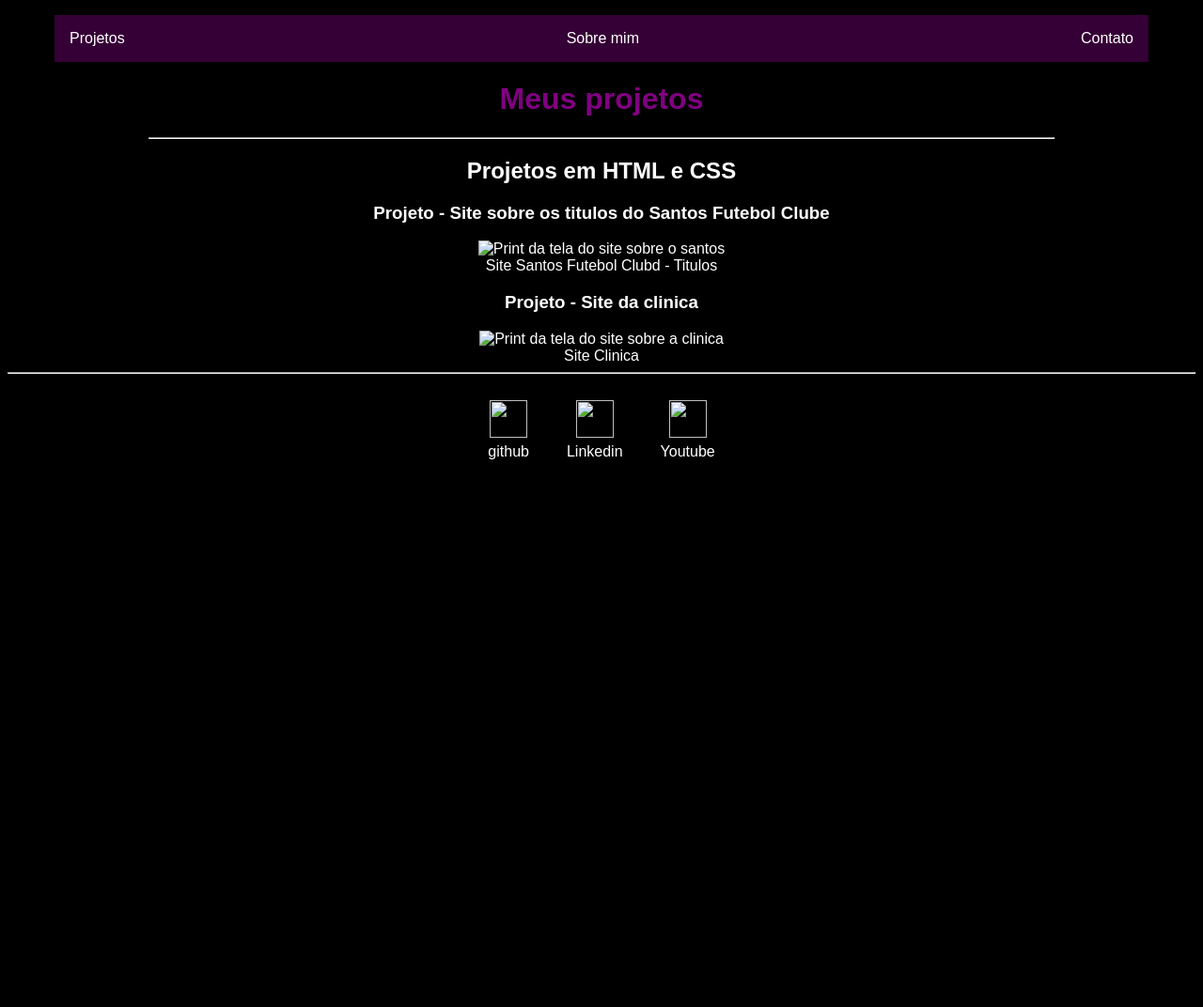
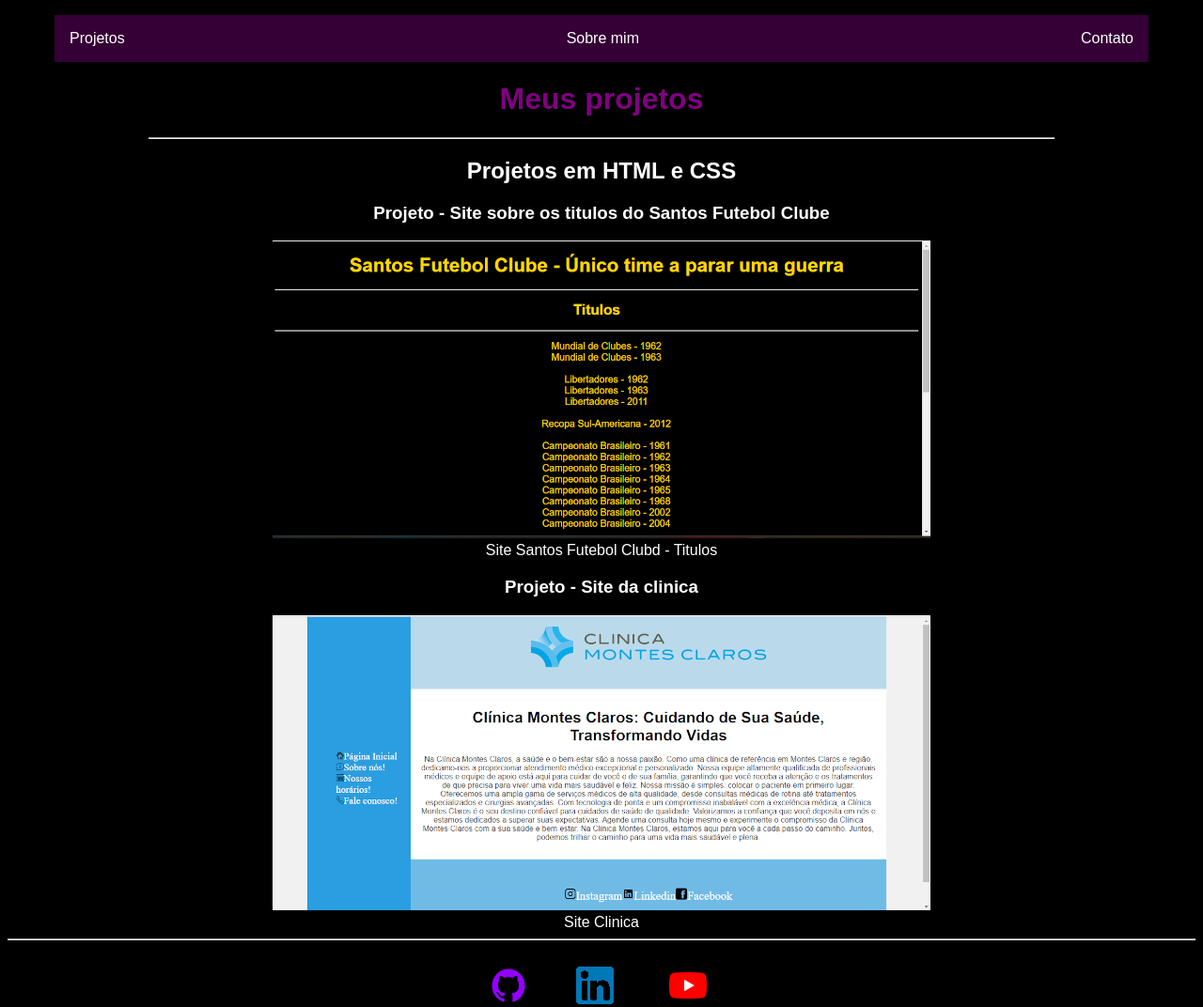
Before and after one commit to GuxtaPires/portifiolio-html, a plain HTML site: page html/project.html in a window 1280 px wide. Shown: the top 1072 px of the page at 94% size. Before the commit the page ends 800 px from the top, so only its background shows below. Drawn offline with Linux system fonts and the light colour scheme; files that its build step writes are made by us from their sources.

Commit message:
Correcao de Bugs

```diff
--- a/html/project.html
+++ b/html/project.html
@@ -4,7 +4,7 @@
     <meta charset="UTF-8">
     <meta name="viewport" content="width=device-width, initial-scale=1.0">
     <title>Meus Projetos</title>
-    <link rel="stylesheet" href="style.css">
+    <link rel="stylesheet" href="../css/style.css">
     <link rel="shortcut icon" href="Favcon/Oxygen-Icons.org-Oxygen-Actions-project-open.ico" type="image/x-icon">
 </head>
 <body>
@@ -29,12 +29,12 @@
 
             <h3>Projeto - Site sobre os titulos do Santos Futebol Clube</h3>
 
-            <img src="imagem/imagem-projetos/projeto-santos.png" alt="Print da tela do site sobre o santos">
+            <img src="../imagem/imagem-projetos/projeto-santos.png" alt="Print da tela do site sobre o santos">
             <br>
             <a href="https://site-santos-futebol-clube-ti-tulos-link-9ia8rcbcj-guxtapires.vercel.app/">Site Santos Futebol Clubd - Titulos</a>
 
             <h3>Projeto - Site da clinica</h3>
-            <img src="imagem/imagem-projetos/projeto-clinica.png" alt="Print da tela do site sobre a clinica">
+            <img src="../imagem/imagem-projetos/projeto-clinica.png" alt="Print da tela do site sobre a clinica">
             <br>
             <a href="https://vercel.com/guxtapires/projeto-dio-clinica/J3QU7wmm6xurh2s9YPtXGEmzZrQ2">Site Clinica</a>
         </main>
@@ -44,17 +44,17 @@
 
         <footer>
             <a href="https://github.com/GuxtaPires" target="_blank" rel="noopener noreferrer">
-                <img src="imagem/Rodape/github1.png" alt="">
+                <img src="../imagem/Rodape/github1.png" alt="">
                 <p>github</p>
             </a>
 
             <a href="https://www.linkedin.com/in/gustavo-da-silva-pires-53151a224/" target="_blank" rel="noopener noreferrer">
-                <img src="imagem/Rodape/linkedin1.png" alt="">
+                <img src="../imagem/Rodape/linkedin1.png" alt="">
                 <p>Linkedin</p>
             </a>
 
             <a href="https://www.youtube.com/@gustavodasilva2832/featured" target="_blank" rel="noopener noreferrer">
-                <img src="imagem/Rodape/youtube1.png" alt="">
+                <img src="../imagem/Rodape/youtube1.png" alt="">
                 <p>Youtube</p>
             </a>
         </footer>
```
Also changed, not shown: html/contact.html (+4 -4 lines), html/index.html (+5 -5 lines).
